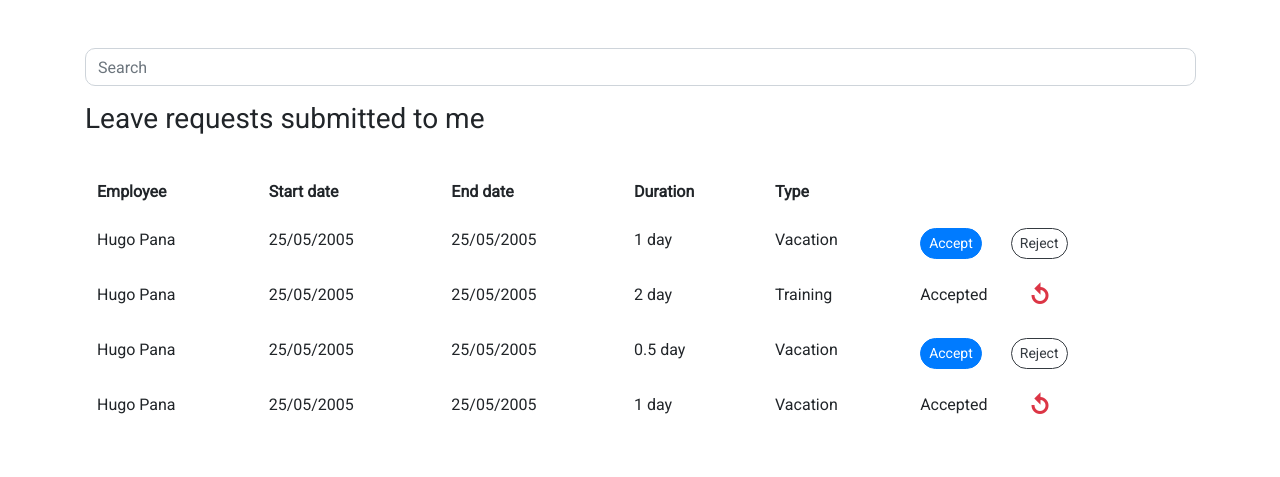
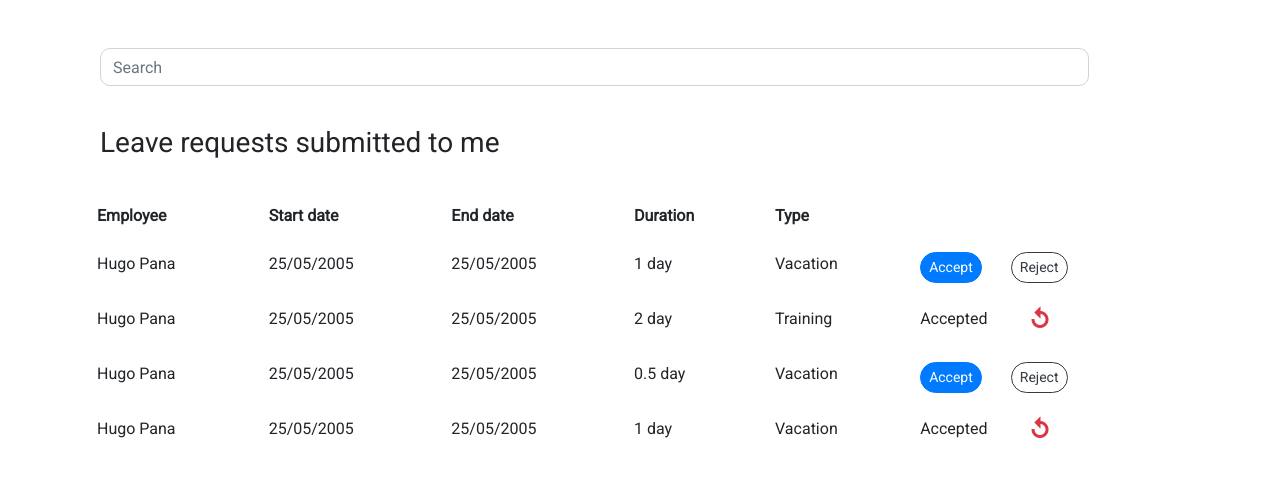
Before and after one commit to pnc-virtual-company/2020-G7-LMS, a CodeIgniter 4 app: template app/Views/leaves/leave.php in a window 1280 px wide. Shown: the part 66-543 px from the top of the page. Run offline with PHP 8.4 and a stand-in for CodeIgniter, Linux system fonts and the light colour scheme; the template is opened without the code that fills it, so the values that code supplies are empty; some libraries are stand-ins or nearby versions.

Commit message:
#11 update  leave of icons and button

```diff
--- a/app/Views/leaves/leave.php
+++ b/app/Views/leaves/leave.php
@@ -1,13 +1,14 @@
 <?= $this->extend('layouts/main') ?>
 <?= $this->section('content') ?>
 <?= $this->include('layouts/menu') ?>
-<div class="container mt-5">
-    <div class="input-group mb-3">
-        <input type="text" id="search" class="form-control" placeholder="Search">
-        <div class="input-group-append">
-        </div>
+<div class="container">
+<div class="col-11 mt-5">
+        <div class="input-group mb-3">
+            <input type="text" id="search" class="form-control" placeholder="Search">
+            <div class="input-group-append"></div>
+        </div><br>
+        <h3>Leave requests submitted to me</h3><br>
     </div>
-    <h3>Leave requests submitted to me</h3><br>
         <table id="request" class="table table-borderless" style="width:100%">
             <thead>
                 <tr>
--- a/public/css/custom.css
+++ b/public/css/custom.css
@@ -108,7 +108,6 @@ a{
   margin-left: 50px;
 }
 
-
 .delete{
   margin-left:5px;
 }
```
